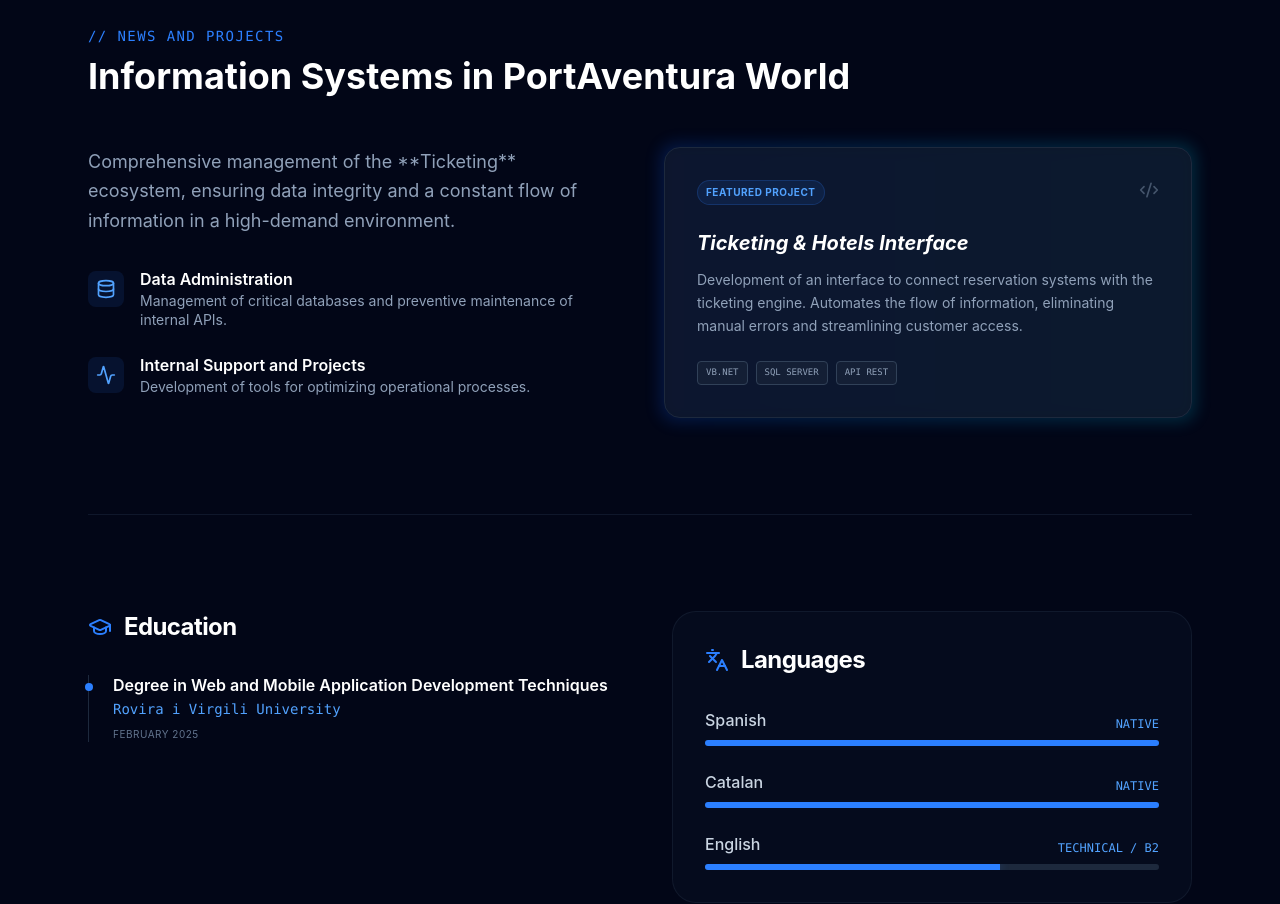
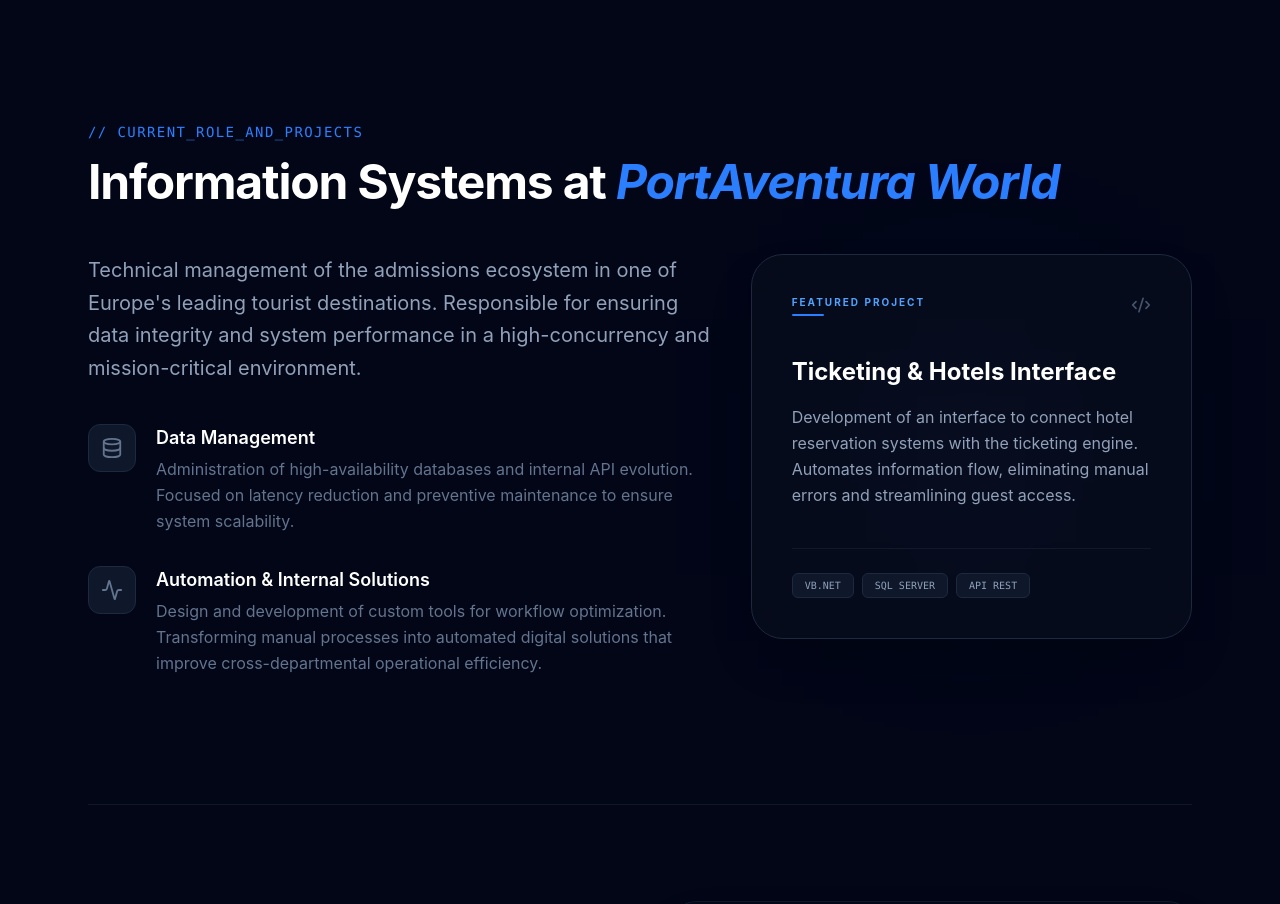
Before and after one commit to MenachoIvan/menachoivan.github.io, a React (Vite) app: page / in a window 1280 px wide. Shown: the part 840-1744 px from the top of the page. Built offline with nearby package versions, Linux system fonts and the light colour scheme.

Commit message:
feat: change styles and some content

```diff
--- a/src/components/CoreWork.jsx
+++ b/src/components/CoreWork.jsx
@@ -6,49 +6,54 @@
   const { t } = useTranslation();
 
   return (
-    <section className="py-16 md:py-24 border-t border-slate-900">
-      <div className="mb-10 md:mb-12">
-        <h3 className="text-blue-500 font-mono text-[10px] md:text-sm mb-2 tracking-widest uppercase">
+    <section className="py-20 md:py-32">
+      <div className="flex flex-col gap-12">
+        <div>
+          <span className="text-blue-500 font-mono text-xs md:text-sm tracking-widest uppercase mb-4 block">
             {t("corework.comment")}
-        </h3>
-        <h2 className="text-2xl md:text-4xl font-bold text-white leading-tight">
-          {t("corework.position")} <br className="md:hidden" />
-          <span className="text-blue-500 md:text-white">
-            PortAventura World
           </span>
+          <h2 className="text-3xl md:text-5xl font-bold text-white tracking-tight">
+            {t("corework.position")}{" "}
+            <span className="text-blue-500 italic">PortAventura World</span>
           </h2>
         </div>
 
-      <div className="grid grid-cols-1 lg:grid-cols-2 gap-10 md:gap-12">
-        <div className="space-y-6 md:space-y-8">
-          <p className="text-slate-400 text-base md:text-lg leading-relaxed">
+        <div className="grid grid-cols-1 lg:grid-cols-12 gap-8 items-start">
+          <div className="lg:col-span-7 space-y-10">
+            <p className="text-slate-400 text-lg md:text-xl leading-relaxed max-w-2xl">
               {t("corework.positiondesc")}
             </p>
 
-          <div className="space-y-5 md:space-y-6">
-            <div className="flex gap-4">
-              <div className="mt-1 bg-blue-500/10 p-2 rounded-lg h-fit text-blue-400 shrink-0">
-                <Database size={20} />
+            <div className="space-y-8">
+              <div className="flex gap-5 group cursor-default">
+                <div className="w-12 h-12 rounded-xl bg-slate-900 border border-slate-800 flex items-center justify-center shrink-0 group-hover:border-blue-500/50 group-hover:bg-blue-500/10 transition-all duration-300 group-hover:shadow-[0_0_15px_rgba(59,130,246,0.1)]">
+                  <Database
+                    className="text-slate-500 group-hover:text-blue-400 transition-colors"
+                    size={22}
+                  />
                 </div>
                 <div>
-                <h4 className="text-white font-semibold text-sm md:text-base">
+                  <h4 className="text-white font-semibold text-lg mb-1 group-hover:text-blue-400 transition-colors">
                     {t("corework.dataadmin")}
                   </h4>
-                <p className="text-slate-400 text-xs md:text-sm leading-snug">
+                  <p className="text-slate-500 leading-relaxed text-sm md:text-base">
                     {t("corework.dataadmindesc")}
                   </p>
                 </div>
               </div>
 
-            <div className="flex gap-4">
-              <div className="mt-1 bg-blue-500/10 p-2 rounded-lg h-fit text-blue-400 shrink-0">
-                <Activity size={20} />
+              <div className="flex gap-5 group cursor-default">
+                <div className="w-12 h-12 rounded-xl bg-slate-900 border border-slate-800 flex items-center justify-center shrink-0 group-hover:border-blue-500/50 group-hover:bg-blue-500/10 transition-all duration-300 group-hover:shadow-[0_0_15px_rgba(59,130,246,0.1)]">
+                  <Activity
+                    className="text-slate-500 group-hover:text-blue-400 transition-colors"
+                    size={22}
+                  />
                 </div>
                 <div>
-                <h4 className="text-white font-semibold text-sm md:text-base">
+                  <h4 className="text-white font-semibold text-lg mb-1 group-hover:text-blue-400 transition-colors">
                     {t("corework.internalprojects")}
                   </h4>
-                <p className="text-slate-400 text-xs md:text-sm leading-snug">
+                  <p className="text-slate-500 leading-relaxed text-sm md:text-base">
                     {t("corework.internalprojectsdesc")}
                   </p>
                 </div>
@@ -56,31 +61,41 @@
             </div>
           </div>
 
-        <div className="relative group mt-4 lg:mt-0">
-          <div className="absolute -inset-1 bg-gradient-to-r from-blue-600 to-cyan-500 rounded-2xl blur opacity-20 group-hover:opacity-40 transition duration-1000"></div>
-          <div className="relative bg-slate-900/80 border border-slate-800 p-6 md:p-8 rounded-2xl">
-            <div className="flex justify-between items-start mb-6">
-              <span className="bg-blue-500/10 text-blue-400 text-[9px] md:text-[10px] font-bold px-2 py-1 rounded-full uppercase tracking-wider border border-blue-500/20">
+          <div className="lg:col-span-5 relative group">
+            <div className="absolute top-1/2 left-1/2 -translate-x-1/2 -translate-y-1/2 w-64 h-64 bg-blue-500/5 blur-[100px] pointer-events-none group-hover:bg-blue-500/15 transition-all duration-500"></div>
+
+            <div className="relative bg-[#0a0f1e]/60 backdrop-blur-xl border border-slate-800 group-hover:border-blue-500/40 group-hover:-translate-y-1 rounded-[2rem] p-8 md:p-10 transition-all duration-500 shadow-2xl overflow-hidden">
+              <div className="flex justify-between items-start mb-10">
+                <div className="flex flex-col gap-1">
+                  <span className="text-blue-400 text-[10px] uppercase tracking-[0.2em] font-bold">
                     {t("corework.featured")}
                   </span>
-              <Code2 className="text-slate-600" size={20} />
+                  <div className="h-0.5 w-8 bg-blue-500 rounded-full group-hover:w-12 transition-all duration-500"></div>
                 </div>
-            <h4 className="text-lg md:text-xl font-bold text-white mb-3 italic">
+                <Code2
+                  className="text-slate-600 group-hover:text-blue-400 transition-colors"
+                  size={20}
+                />
+              </div>
+
+              <h3 className="text-2xl font-bold text-white mb-4">
                 {t("corework.projecttitle")}
-            </h4>
-            <p className="text-slate-400 text-xs md:text-sm leading-relaxed mb-6">
+              </h3>
+
+              <p className="text-slate-400 text-sm md:text-base leading-relaxed mb-10">
                 {t("corework.projectdesc")}
               </p>
-            <div className="flex flex-wrap gap-2">
-              <span className="text-[9px] font-mono text-slate-400 bg-slate-800/50 border border-slate-700 px-2 py-1 rounded">
-                VB.NET
+
+              <div className="flex flex-wrap gap-2 pt-6 border-t border-slate-800/50">
+                {["VB.NET", "SQL SERVER", "API REST"].map((tech) => (
+                  <span
+                    key={tech}
+                    className="px-3 py-1 bg-slate-900 border border-slate-800 text-slate-400 text-[10px] font-mono rounded-md group-hover:border-slate-700 transition-colors"
+                  >
+                    {tech}
                   </span>
-              <span className="text-[9px] font-mono text-slate-400 bg-slate-800/50 border border-slate-700 px-2 py-1 rounded">
-                SQL SERVER
-              </span>
-              <span className="text-[9px] font-mono text-slate-400 bg-slate-800/50 border border-slate-700 px-2 py-1 rounded">
-                API REST
-              </span>
+                ))}
+              </div>
             </div>
           </div>
         </div>
@@ -88,3 +103,5 @@
     </section>
   );
 };
+
+export default CoreWork;
--- a/src/components/Education.jsx
+++ b/src/components/Education.jsx
@@ -32,9 +32,15 @@
           </div>
         </div>
 
-        <div className="bg-slate-900/30 p-6 md:p-8 rounded-2xl md:rounded-3xl border border-slate-800/50">
+        <div className="group relative">
+          <div className="absolute inset-0 bg-blue-500/5 blur-[60px] rounded-full opacity-0 group-hover:opacity-100 transition-opacity duration-700 pointer-events-none"></div>
+
+          <div className="relative bg-[#0a0f1e]/40 backdrop-blur-md p-6 md:p-8 rounded-2xl md:rounded-3xl border border-slate-800/50 group-hover:border-blue-500/30 group-hover:-translate-y-1 transition-all duration-500 shadow-2xl">
             <div className="flex items-center gap-3 mb-6 md:mb-8">
-            <Languages className="text-blue-500" size={24} />
+              <Languages
+                className="text-blue-500 group-hover:scale-110 transition-transform duration-300"
+                size={24}
+              />
               <h3 className="text-xl md:text-2xl font-bold text-white tracking-tight">
                 {t("education.lang")}
               </h3>
@@ -78,8 +84,9 @@
                     {t("education.englvl")}
                   </span>
                 </div>
-              <div className="w-full bg-slate-800 h-1.5 rounded-full overflow-hidden">
-                <div className="bg-blue-500 h-full w-[65%] shadow-[0_0_10px_rgba(59,130,246,0.3)]"></div>
+                <div className="w-full bg-slate-800 h-1.5 rounded-full overflow-hidden relative">
+                  <div className="bg-blue-500 h-full w-[65%] rounded-full shadow-[0_0_12px_rgba(59,130,246,0.6)]"></div>
+                </div>
               </div>
             </div>
           </div>
@@ -88,3 +95,5 @@
     </section>
   );
 };
+
+export default Education;
--- a/src/i18n/locales/en.json
+++ b/src/i18n/locales/en.json
@@ -1,42 +1,42 @@
 {
   "hero": {
-    "role": "// Backend Developer & Systems Tech",
-    "description": "Specialized in robust API development and systems optimization. Currently driving digital infrastructure at",
+    "role": "// Web Developer & Information Systems Technician",
+    "description": "Software development and information systems management focused on availability and operational efficiency. Currently specialized in data flow optimization and critical services integration at",
     "cta": "Let's talk",
     "status": "Available for projects"
   },
   "nav": {
-    "contact": "Contact me"
+    "contact": "Contact"
   },
   "techskills": {
     "stack": "// Tech_Stack",
     "lat": "Languages and Technologies",
-    "filo": "Learning Philosophy",
-    "filodesc": "Ability to learn independently and adapt quickly to new technologies. My approach focuses on efficient problem-solving, regardless of language or platform."
+    "filo": "Professional Approach",
+    "filodesc": "Constant pursuit of process optimization and automation. This professional approach focuses on reducing operational load through well-documented systems, seamless integrations, and a logical architecture that enables sustainable platform growth."
   },
   "education": {
     "title": "Education",
     "degree": "Degree in Web and Mobile Application Development Techniques",
-    "uni": "Rovira i Virgili University",
+    "uni": "Universitat Rovira i Virgili",
     "date": "February 2025",
     "lang": "Languages",
-    "cast": "Spanish ",
+    "cast": "Spanish",
     "castlvl": "Native",
-    "cat": " Catalan",
+    "cat": "Catalan",
     "catlvl": "Native",
     "eng": "English",
     "englvl": "Technical / B2"
   },
   "corework": {
-    "comment": "// News and Projects",
-    "position": "Information Systems in",
-    "positiondesc": "Comprehensive management of the **Ticketing** ecosystem, ensuring data integrity and a constant flow of information in a high-demand environment.",
-    "dataadmin": "Data Administration",
-    "dataadmindesc": "Management of critical databases and preventive maintenance of internal APIs.",
-    "internalprojects": "Internal Support and Projects",
-    "internalprojectsdesc": "Development of tools for optimizing operational processes.",
+    "comment": "// Current_Role_and_Projects",
+    "position": "Information Systems at",
+    "positiondesc": "Technical management of the admissions ecosystem in one of Europe's leading tourist destinations. Responsible for ensuring data integrity and system performance in a high-concurrency and mission-critical environment.",
+    "dataadmin": "Data Management",
+    "dataadmindesc": "Administration of high-availability databases and internal API evolution. Focused on latency reduction and preventive maintenance to ensure system scalability.",
+    "internalprojects": "Automation & Internal Solutions",
+    "internalprojectsdesc": "Design and development of custom tools for workflow optimization. Transforming manual processes into automated digital solutions that improve cross-departmental operational efficiency.",
     "featured": "Featured Project",
     "projecttitle": "Ticketing & Hotels Interface",
-    "projectdesc": "Development of an interface to connect reservation systems with the ticketing engine. Automates the flow of information, eliminating manual errors and streamlining customer access."
+    "projectdesc": "Development of an interface to connect hotel reservation systems with the ticketing engine. Automates information flow, eliminating manual errors and streamlining guest access."
   }
 }
```
Also changed, not shown: src/i18n/locales/cat.json (+13 -13 lines), src/i18n/locales/es.json (+10 -10 lines). Lines whose indentation alone changed are shown as unchanged.
